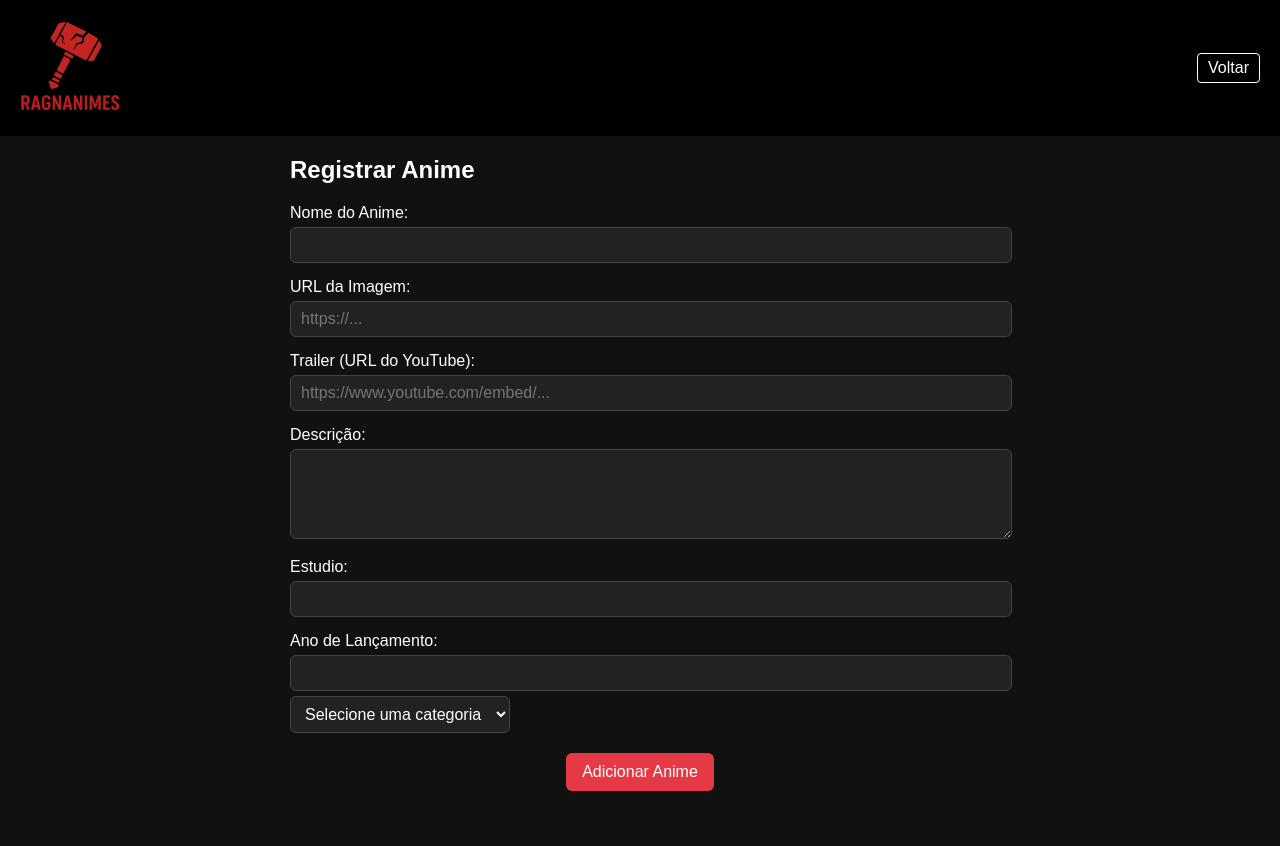
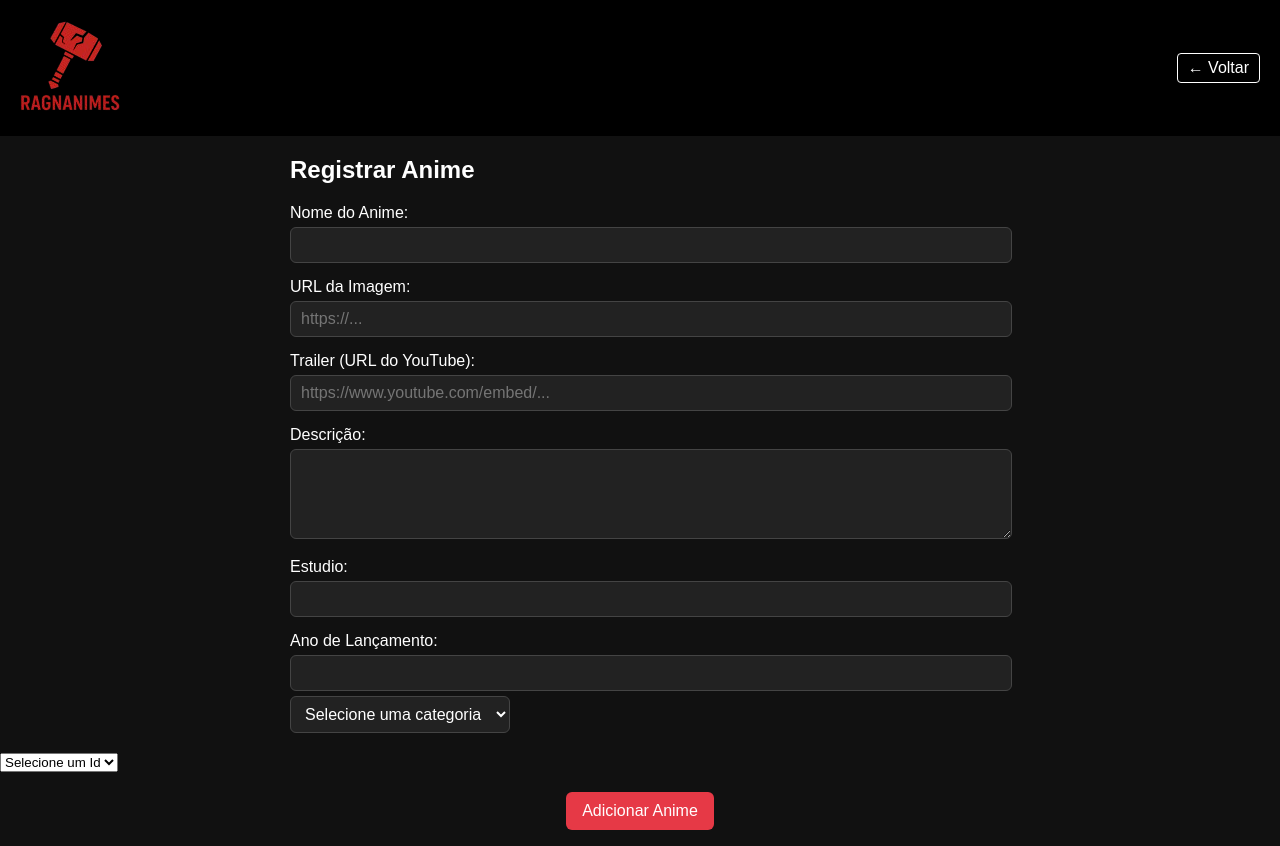
Before and after one commit to PedroBon18/RagnAnimes_Full, a plain HTML site: page RagnAnimes_Front/RagnAnimes/RegistrarAnime/RegistrarAnime.html in a window 1280 px wide. Before the commit the page ends 807 px from the top, so only its background shows below. Drawn offline with Linux system fonts and the light colour scheme.

Commit message:
criando seletor de ID

```diff
--- a/RagnAnimes_Front/RagnAnimes/RegistrarAnime/RegistrarAnime.html
+++ b/RagnAnimes_Front/RagnAnimes/RegistrarAnime/RegistrarAnime.html
@@ -20,7 +20,7 @@
     </h1>
 
     <!-- Link para voltar à página inicial -->
-    <a href="/RagnAnimes/index/index.html" class="back-link">Voltar</a>
+    <a href="/RagnAnimes/index/index.html" class="back-link">← Voltar</a>
   </header>
 
   <div class="container">
@@ -28,6 +28,7 @@
 
     <!-- Formulário principal -->
     <form id="anime-form">
+
 
       <!-- Nome do anime -->
       <label for="nome">Nome do Anime:</label>
@@ -74,6 +75,14 @@
         </select>
       </div>
 
+          <!-- Lista suspensa para selecionar ID-->
+          <select id="Anime ID" required>
+          <option value="">Selecione um Id</option>
+          <option value="">New Id</option>
+          <option value="Id ">1</option>
+        </select>
+      </div>
+
 
 
       <!-- Botão final para salvar o anime -->
```
Also changed, not shown: RagnAnimes_Front/RagnAnimes/RegistrarServicos/RegistrarServicos.html (+1 -1 lines).
